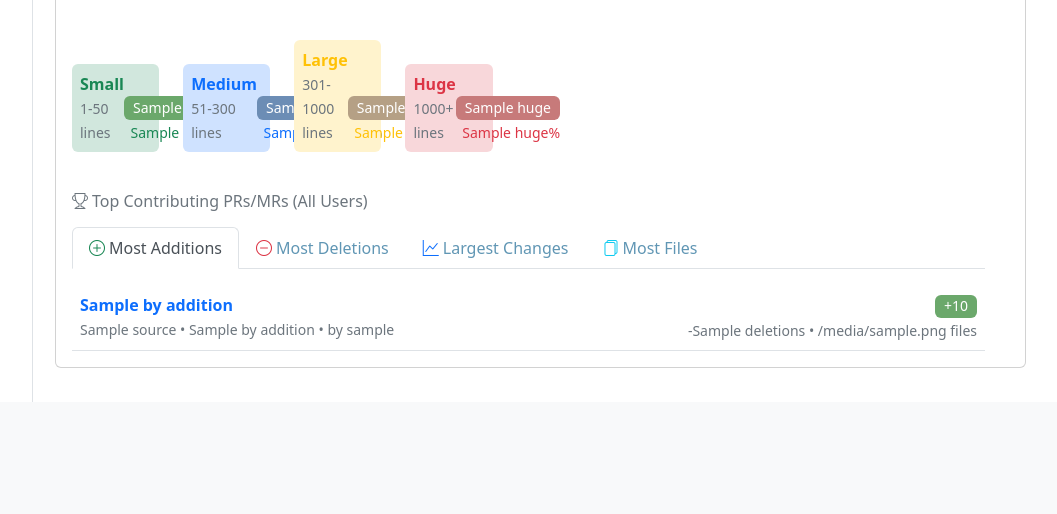
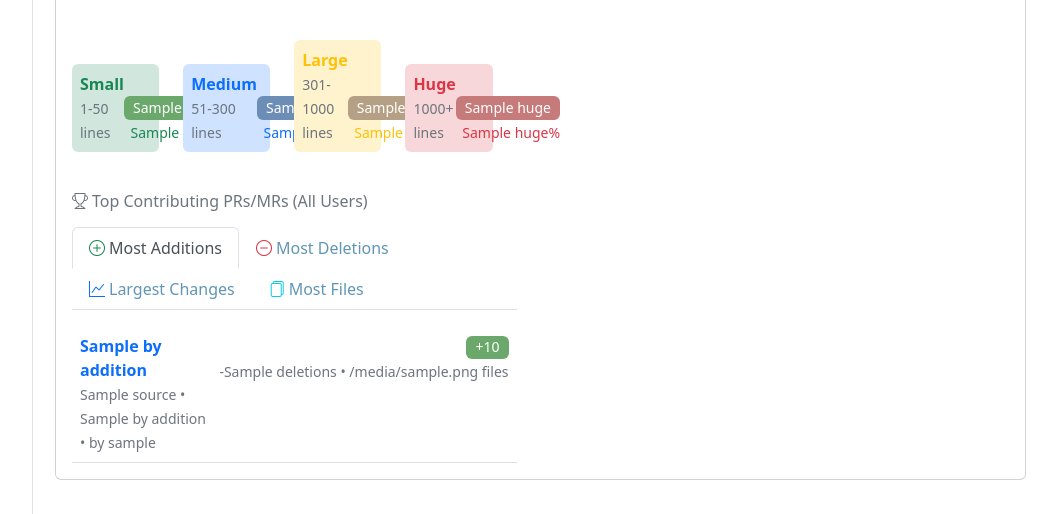
Before and after one commit to petracihalova/service-dashboard, a Flask app: template templates/all_data_stats.html in a window 1280 px wide. Shown: the part 2004-2518 px from the top of the page, without its empty margins (208-1265 px from the left). Before the commit the page ends 2406 px from the top, so only its background shows below. Run offline with Flask 3, Linux system fonts and the light colour scheme; the template is opened without the code that fills it: most values are stand-ins (such as "Sample title", 1, 10 or a date in 2020); parts of the project's set-up code (start-up, migrations or seed data) failed here and were passed over; some libraries are stand-ins or nearby versions.

Commit message:
update top contributing PRs stats styles

```diff
--- a/templates/all_data_stats.html
+++ b/templates/all_data_stats.html
@@ -922,7 +922,7 @@
 
                         <!-- Top PRs/MRs Tabs -->
                         <div class="row">
-                            <div class="col-12">
+                            <div class="col-6">
                                 <h6 class="text-muted mb-3">
                                     <i class="bi bi-trophy me-1"></i>Top Contributing PRs/MRs (All Users)
                                 </h6>
--- a/templates/personal_stats.html
+++ b/templates/personal_stats.html
@@ -702,7 +702,7 @@
 
                     <!-- Top PRs/MRs Tabs -->
                     <div class="row">
-                        <div class="col-12">
+                        <div class="col-6">
                             <h6 class="text-muted mb-3">
                                 <i class="bi bi-trophy me-1"></i>Top Contributing PRs/MRs
                             </h6>
```
